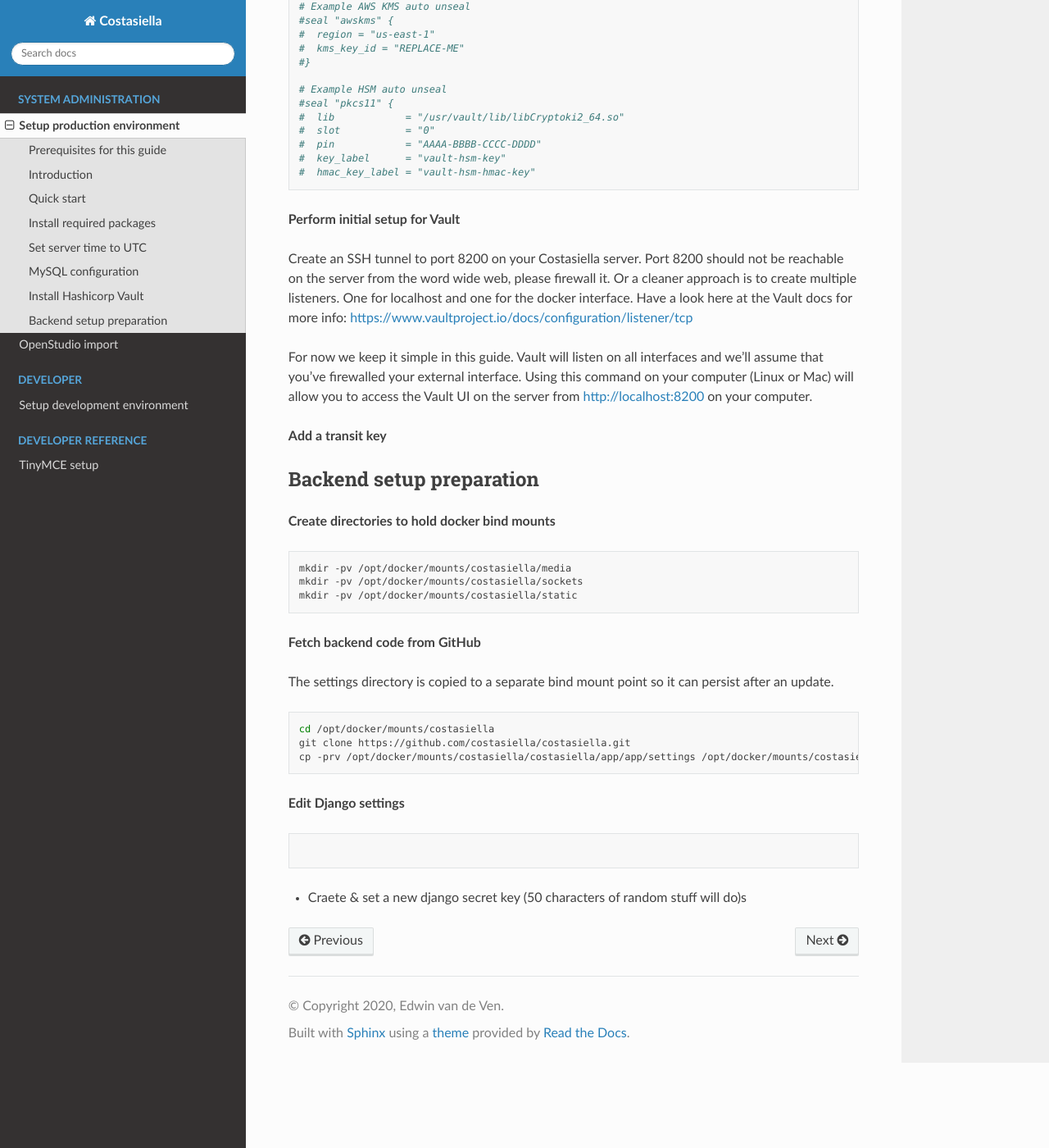
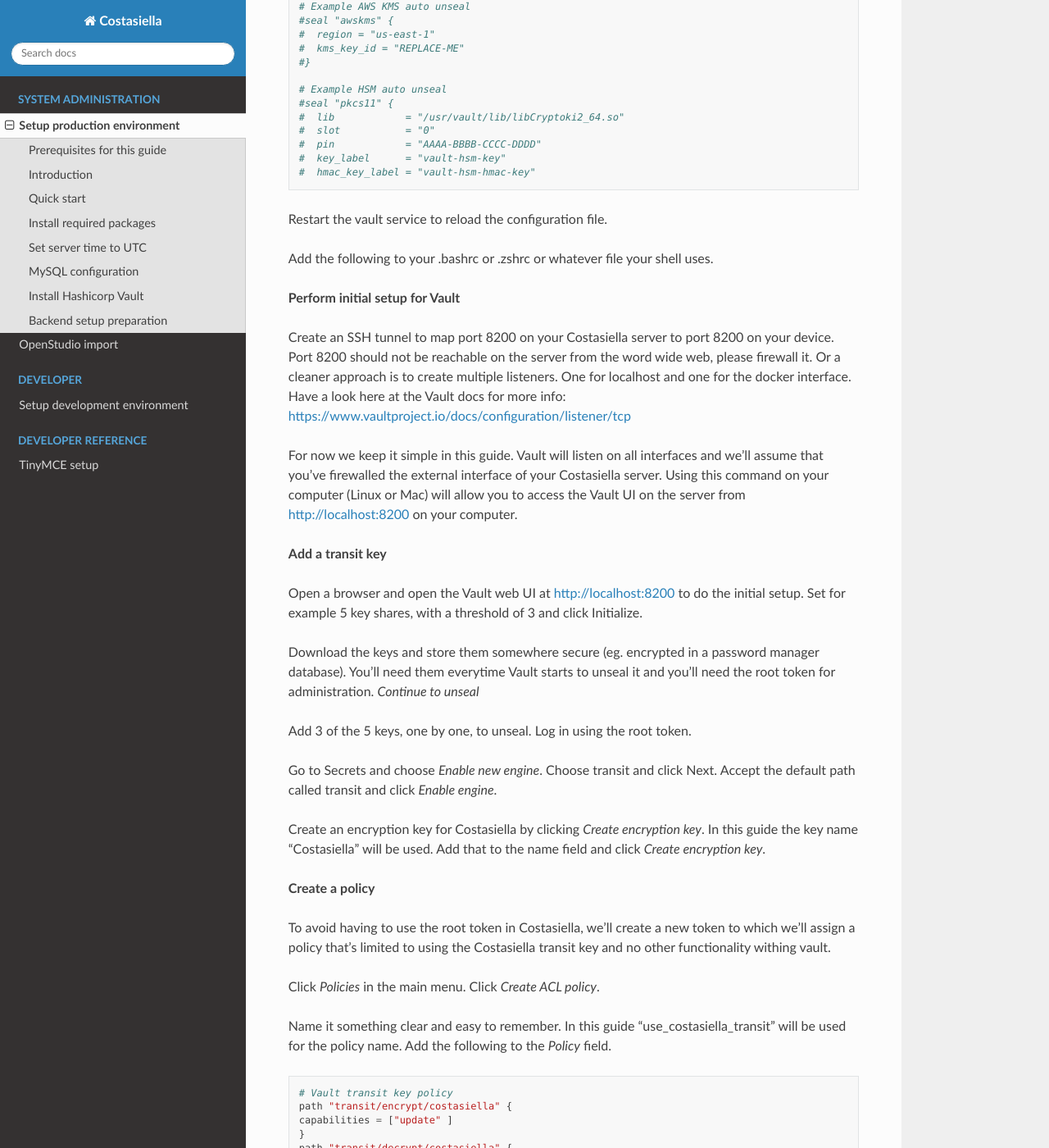
Before and after one commit to costasiella/costasiella_docs, a Sphinx documentation site: the page built from source/sysadmin/setup_production_environment.rst, in a window 1280 px wide and 1400 px high, scrolled down 3128 px. Shown: the whole window at 82% size. Built offline with Sphinx 7.4.7 and the Read the Docs theme 2.0.0, drawn with Linux system fonts in a browser that asks for light colours; some of the changed text lies outside the part shown.

Commit message:
Add vault setup to prod setup

```diff
--- a/source/sysadmin/setup_production_environment.rst
+++ b/source/sysadmin/setup_production_environment.rst
@@ -164,15 +164,24 @@
     #  key_label      = "vault-hsm-key"
     #  hmac_key_label = "vault-hsm-hmac-key"
 
+Restart the vault service to reload the configuration file.
+
+Add the following to your .bashrc or .zshrc or whatever file your shell uses.
+
+.. code-block::bash
+
+    export VAULT_ADDR=http://127.0.0.1:8200
+
+
 **Perform initial setup for Vault**
 
-Create an SSH tunnel to port 8200 on your Costasiella server.
+Create an SSH tunnel to map port 8200 on your Costasiella server to port 8200 on your device.
 Port 8200 should not be reachable on the server from the word wide web, please firewall it.
 Or a cleaner approach is to create multiple listeners. One for localhost and one for the docker interface.
 Have a look here at the Vault docs for more info:
 https://www.vaultproject.io/docs/configuration/listener/tcp
 
-For now we keep it simple in this guide. Vault will listen on all interfaces and we'll assume that you've firewalled your external interface.
+For now we keep it simple in this guide. Vault will listen on all interfaces and we'll assume that you've firewalled the external interface of your Costasiella server.
 Using this command on your computer (Linux or Mac) will allow you to access the Vault UI on the server from http://localhost:8200 on your computer.
 
 .. code-block::bash
@@ -182,8 +191,72 @@
 
 **Add a transit key**
 
+Open a browser and open the Vault web UI at http://localhost:8200 to do the initial setup.
+Set for example 5 key shares, with a threshold of 3 and click Initialize.
 
+Download the keys and store them somewhere secure (eg. encrypted in a password manager database). You'll need them everytime Vault starts to unseal it and you'll need the root token for administration.
+*Continue to unseal*
 
+Add 3 of the 5 keys, one by one, to unseal.
+Log in using the root token.
+
+Go to Secrets and choose *Enable new engine*.
+Choose transit and click Next.
+Accept the default path called transit and click *Enable engine*.
+
+Create an encryption key for Costasiella by clicking *Create encryption key*.
+In this guide the key name "Costasiella" will be used. Add that to the name field and click *Create encryption key*.
+
+**Create a policy**
+
+To avoid having to use the root token in Costasiella, we'll create a new token to which we'll assign a policy that's limited to using the Costasiella transit key and no other functionality withing vault.
+
+Click *Policies* in the main menu.
+Click *Create ACL policy*.
+
+Name it something clear and easy to remember. In this guide "use_costasiella_transit" will be used for the policy name.
+Add the following to the *Policy* field.
+
+.. code-block::
+
+    # Vault transit key policy
+    path "transit/encrypt/costasiella" {
+    capabilities = ["update" ]
+    }
+    path "transit/decrypt/costasiella" {
+    capabilities = ["update" ]
+    }
+
+    # List existing keys in UI
+    path "transit/keys" {
+    capabilities = [ "list" ]
+    }
+
+    # Enable to select the orders key in UI
+    path "transit/keys/costasiella" {
+    capabilities = [ "read" ]
+    }
+
+Click *Create policy*
+
+**Create a token for Costasiella**
+
+In an SSH or console session on your server:
+
+.. code-block::bash
+
+    vault login <root token>
+    vault token create -policy=use_costasiella_transit -period=768h
+
+Note down this token for later use in this guide and note that the token expires in 32 days (768 hours).
+For security reasons, Vault doesn't allow tokens to live longer than this by default. However, it's a periodic token so it can be renewed an unlimited number of times.
+
+.. code-block::bash
+
+    vault login <your created token>
+    vault token renew
+
+Don't forget to regularly renew your token to ensure Costasiella doesn't lose access to Vault.
 
 Backend setup preparation
 -------------------------
```
